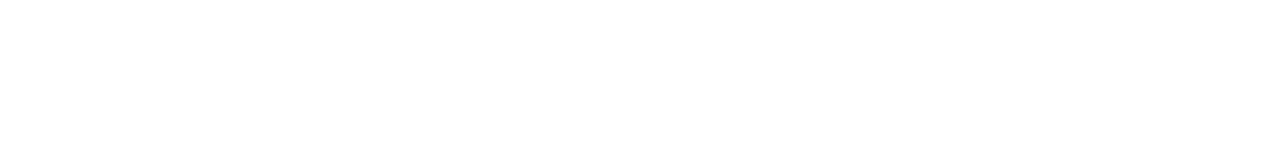
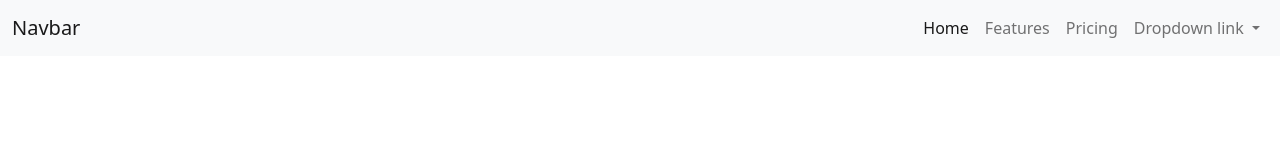
Before and after one commit to saiffardin/aes-project-demo, an Electron app: page src/html/userRegistration.html in a window 1280 px wide. Drawn offline with nearby package versions, Linux system fonts and the light colour scheme.

Commit message:
bootstrap v5 toggle working

```diff
--- a/src/html/userRegistration.html
+++ b/src/html/userRegistration.html
@@ -5,12 +5,62 @@
     <meta charset="UTF-8">
     <meta http-equiv="X-UA-Compatible" content="IE=edge">
     <meta name="viewport" content="width=device-width, initial-scale=1.0">
+
+    <!-- Bootstrap -->
+    <link href="https://cdn.jsdelivr.net/npm/bootstrap@5.1.3/dist/css/bootstrap.min.css" rel="stylesheet"
+        integrity="sha384-1BmE4kWBq78iYhFldvKuhfTAU6auU8tT94WrHftjDbrCEXSU1oBoqyl2QvZ6jIW3" crossorigin="anonymous">
+
+
+    <!-- CSS -->
+    <link rel="stylesheet" href="../css/commonStyle.css">
+    <link rel="stylesheet" href="../css/userRegistration.css">
+
     <title>System Admin</title>
 </head>
 
 <body>
 
+    <!-- Navbar -->
+    <nav class="navbar navbar-expand-lg navbar-light bg-light">
+        <div class="container-fluid">
+            <a class="navbar-brand" href="#">Navbar</a>
+            <button class="navbar-toggler" type="button" data-bs-toggle="collapse" data-bs-target="#navbarNavDropdown"
+                aria-controls="navbarNavDropdown" aria-expanded="false" aria-label="Toggle navigation">
+                <span class="navbar-toggler-icon"></span>
+            </button>
+            <div class="collapse navbar-collapse" id="navbarNavDropdown">
+                <ul class="navbar-nav ms-auto">
+                    <li class="nav-item">
+                        <a class="nav-link active" aria-current="page" href="#">Home</a>
+                    </li>
+                    <li class="nav-item">
+                        <a class="nav-link" href="#">Features</a>
+                    </li>
+                    <li class="nav-item">
+                        <a class="nav-link" href="#">Pricing</a>
+                    </li>
+                    <li class="nav-item dropdown">
+                        <a class="nav-link dropdown-toggle" href="#" id="navbarDropdownMenuLink" role="button"
+                            data-bs-toggle="dropdown" aria-expanded="false">
+                            Dropdown link
+                        </a>
+                        <ul class="dropdown-menu" aria-labelledby="navbarDropdownMenuLink">
+                            <li><a class="dropdown-item" href="#">Action</a></li>
+                            <li><a class="dropdown-item" href="#">Another action</a></li>
+                            <li><a class="dropdown-item" href="#">Something else here</a></li>
+                        </ul>
+                    </li>
+                </ul>
+            </div>
+        </div>
+    </nav>
 
+
+    <script src="https://cdn.jsdelivr.net/npm/bootstrap@5.1.3/dist/js/bootstrap.bundle.min.js"
+        integrity="sha384-ka7Sk0Gln4gmtz2MlQnikT1wXgYsOg+OMhuP+IlRH9sENBO0LRn5q+8nbTov4+1p"
+        crossorigin="anonymous"></script>
+
+    <!-- renderer js -->
     <script src="../js/userRegistration.js"></script>
 </body>
 
```
